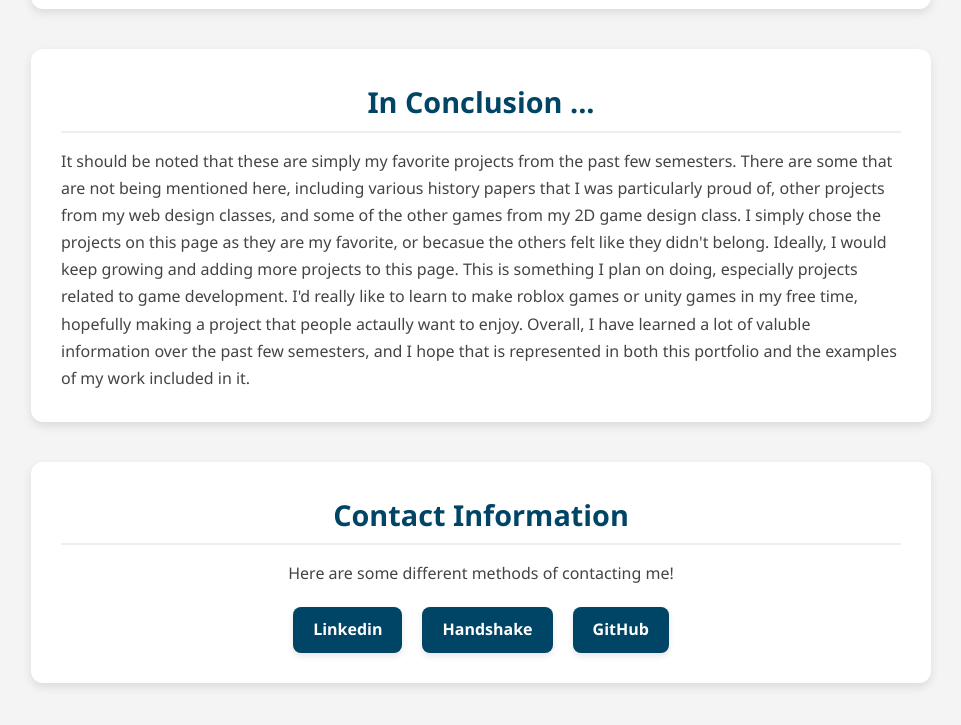
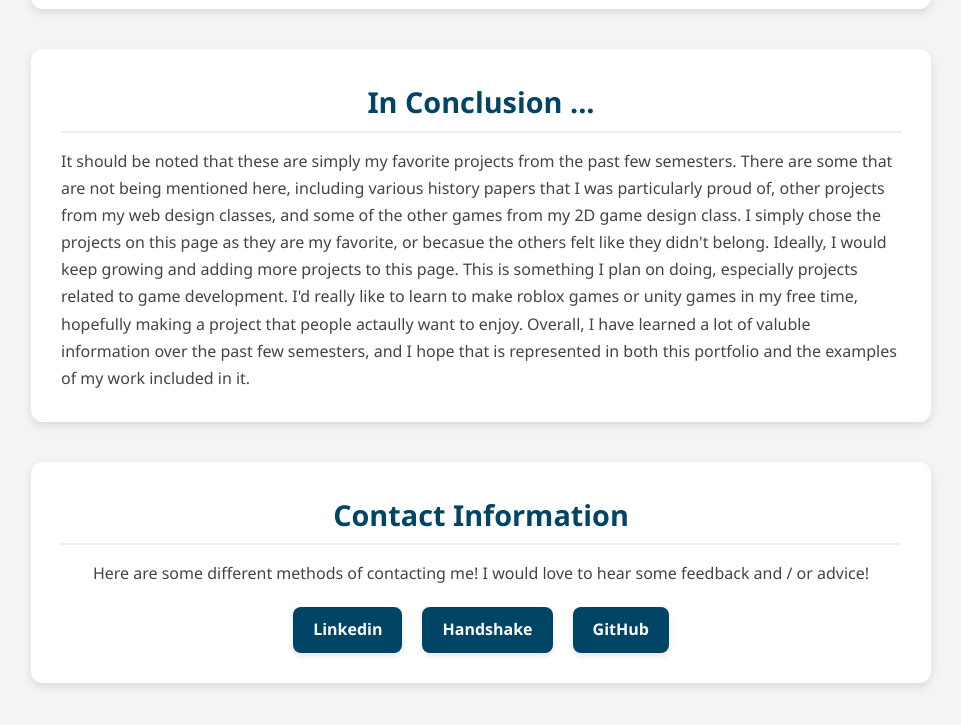
Before and after one commit to JOEWEBGANG/Personal-Web-Portfolio, a plain HTML site: page index.html in a window 1280 px wide. Shown: the part 10412-11137 px from the top of the page, without its empty margins (159-1120 px from the left). Drawn offline with Linux system fonts and the light colour scheme.

Commit message:
add some more text to contact information

```diff
--- a/index.html
+++ b/index.html
@@ -189,7 +189,7 @@
     <div class="container">
         <h2 class="containerTitle">Contact Information </h2>
         <p class="containerText" id="contact">
-            Here are some different methods of contacting me!
+            Here are some different methods of contacting me! I would love to hear some feedback and / or advice!
         </p>
         <ul class="contactList">
             <li class="listItem"> <a href="https://www.linkedin.com/in/zachary-white-14a56030b/" target="_blank">Linkedin</a> </li>
```
